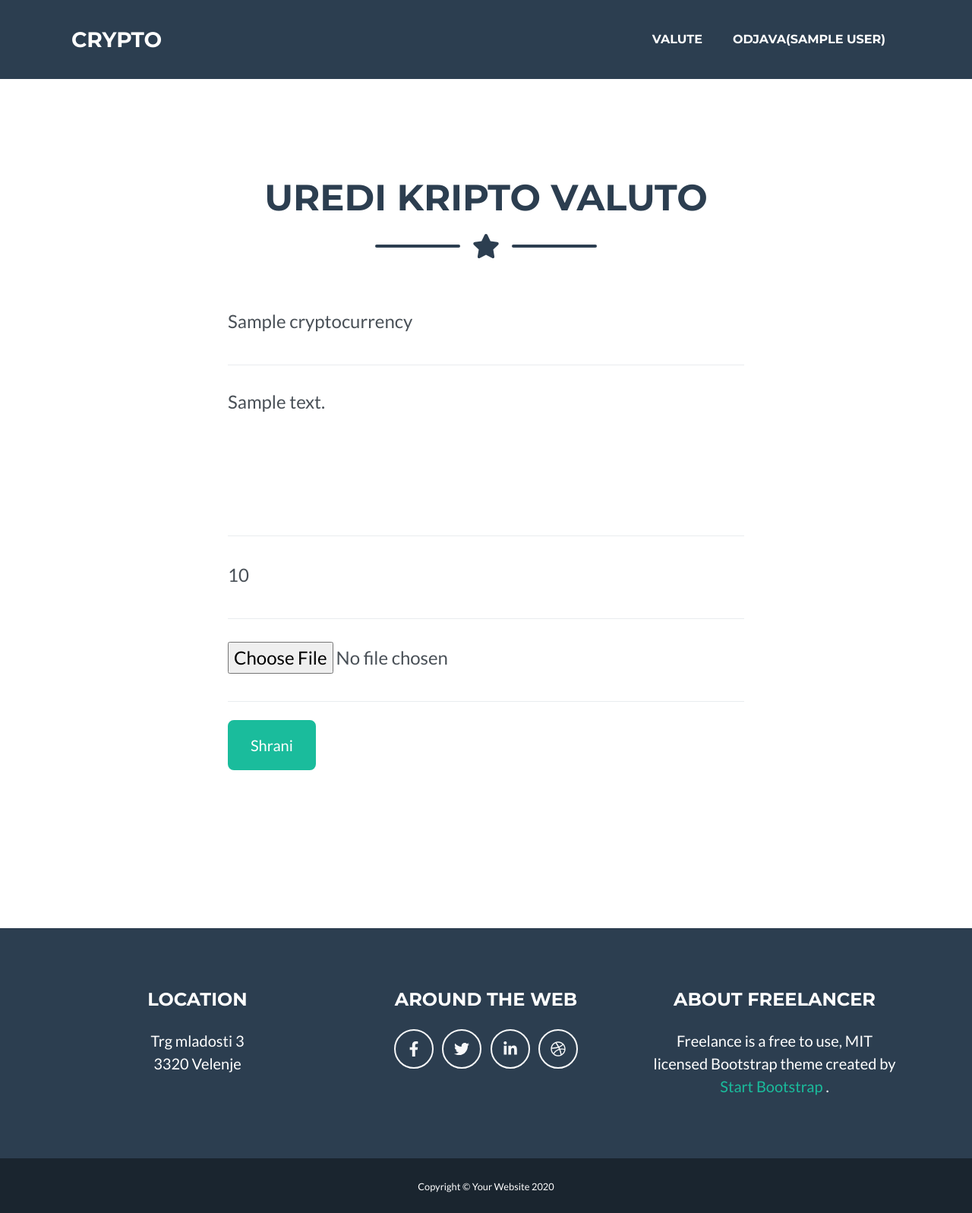
After one commit to grega1993/crypto, a PHP site: page /cryptocurrency_edit.php?id=1 in a window 1280 px wide. The commit adds this page. Shown: the whole page at 76% size. Run offline with PHP 8.4, Linux system fonts and the light colour scheme; the visitor is signed in with stand-in values (Sample User, id 1); tables that the repository leaves empty or names only in its code hold one stand-in row (values such as "Sample post").

Commit message:
Brisanje nalaganje urejanje

```diff
--- a/cryptocurrencies.php
+++ b/cryptocurrencies.php
@@ -26,11 +26,13 @@
     while ($row = $stmt->fetch()){
         echo '<div class="col-md-6 col-lg-4 mb-5">';
         echo '<div class="portfolio-item mx-auto">';
+        echo '<a href="cryptocurrency.php?id='.$row['id'].'">';
         echo '<div class="portfolio-item-caption d-flex align-items-center justify-content-center h-100 w-100">';
         echo '<div class="portfolio-item-caption-content text-center text-white">'.$row['current_price'].'</div>';
         echo '</div>';
-        echo '<img class="img-fluid" src="assets/img/portfolio/cabin.png" alt="" />';
-        echo '<h3 class="justify-content-center row align-items-center">Bitcoin</h3>';
+        echo '<img class="img-fluid" src="'.$row['logo'].'" alt=""/>';
+        echo '<h3 class="justify-content-center row align-items-center">'.$row['title'].'</h3>';
+        echo '</a>';
         echo '</div>';
         echo '</div>';
     }
--- /dev/null
+++ b/cryptocurrency_edit.php
@@ -0,0 +1,68 @@
+<?php
+    include_once "header.php";
+    include_once "database.php";
+
+    $id = (int) $_GET['id'];
+    $query = "SELECT * FROM cryptocurrencies WHERE id = ?";
+    $stmt = $pdo->prepare($query);
+    $stmt->execute([$id]);
+    if($stmt->rowCount() != 1){
+        header("Location: index.php");
+        die();
+    }
+
+    $crypto = $stmt->fetch();
+
+?>
+<section class="page-section">
+    <div class="container">
+        <!-- Contact Section Heading-->
+        <h2 class="page-section-heading text-center text-uppercase text-secondary mb-0">Uredi kripto valuto</h2>
+        <!-- Icon Divider-->
+        <div class="divider-custom">
+            <div class="divider-custom-line"></div>
+            <div class="divider-custom-icon"><i class="fas fa-star"></i></div>
+            <div class="divider-custom-line"></div>
+        </div>
+        <!-- Contact Section Form-->
+        <div class="row">
+            <div class="col-lg-8 mx-auto">
+                <!-- To configure the contact form email address, go to mail/contact_me.php and update the email address in the PHP file on line 19.-->
+                <form action="cryptocurrency_update.php" method="post" enctype="multipart/form-data">
+                <input type="hidden" name = "id" value="<?php echo $crypto['id'];?>">
+                    <div class="control-group">
+                        <div class="form-group floating-label-form-group controls mb-0 pb-2">
+                            <label>Ime</label>
+                            <input class="form-control" type="text" name="title" placeholder="Vnesite ime"
+                                required="required" value="<?php echo $crypto['title'];?>" /> <br />
+                        </div>
+                    </div>
+                    <div class="control-group">
+                        <div class="form-group floating-label-form-group controls mb-0 pb-2">
+                            <label>Opis</label>
+                            <textarea class="form-control" rows="5" placeholder="Vnesite opis" name="description"><?php echo $crypto['description'];?></textarea>
+                        </div>
+                    </div>
+                    <div class="control-group">
+                        <div class="form-group floating-label-form-group controls mb-0 pb-2">
+                            <label>Cena(€)</label>
+                            <input class="form-control" type="text" name="current_price" placeholder="Vnesite ceno" value="<?php echo $crypto['current_price'];?>"/> <br />
+                        </div>
+                    </div>
+                    <div class="control-group">
+                        <div class="form-group floating-label-form-group controls mb-0 pb-2">
+                            <label>Logo</label>
+                            <input class="form-control" type="file" name="logo" placeholder="Vnesite logotip"  /> <br />
+                        </div>
+                    </div>
+                    <br />
+                            <div id="success"></div>
+                            <div class="form-group"><button class="btn btn-primary btn-xl" id="sendMessageButton" type="submit">Shrani</button></div>
+                </form>
+            </div>
+        </div>
+    </div>
+</section>
+<?php
+    include_once "footer.php";
+?>
```
Also changed, not shown: cryptocurrency.php (added, +40 -0 lines), cryptocurrency_delete.php (added, +12 -0 lines), cryptocurrency_update.php (added, +75 -0 lines).
